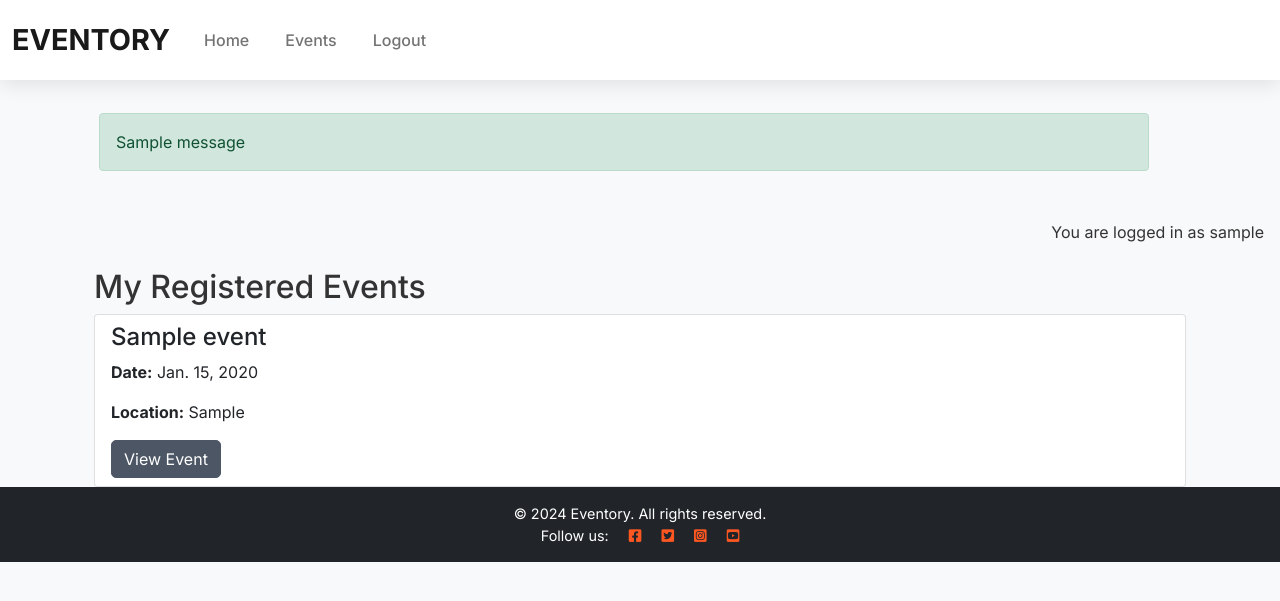
After one commit to Ojay97-hub/event-scheduler, a Django app: page /my-events/ in a window 1280 px wide. The commit adds this page. Shown: the top 601 px of the page. Run offline with Django 3.2, Linux system fonts and the light colour scheme; a user stored in the database is signed in; tables that the repository leaves empty hold one stand-in row (values such as "Sample post"); one stand-in notice (Sample message) is shown; some libraries are stand-ins or nearby versions.

Commit message:
added a basic view/template for event user to see their registered events

```diff
--- /dev/null
+++ b/events/templates/events/registered_events.html
@@ -0,0 +1,19 @@
+{% extends 'base.html' %}
+
+{% block content %}
+<div class="container mt-4">
+    <h2>My Registered Events</h2>
+    <ul class="list-group">
+        {% for registration in registered_events %}
+        <li class="list-group-item">
+            <h4>{{ registration.event.title }}</h4>
+            <p><strong>Date:</strong> {{ registration.event.date }}</p>
+            <p><strong>Location:</strong> {{ registration.event.location }}</p>
+            <a href="{% url 'event_detail' registration.event.id %}" class="btn btn-info">View Event</a>
+        </li>
+        {% empty %}
+        <p>You have not registered for any events yet.</p>
+        {% endfor %}
+    </ul>
+</div>
+{% endblock %}
--- a/events/urls.py
+++ b/events/urls.py
@@ -1,6 +1,6 @@
 from . import views
 from django.urls import path
-from .views import HomeView, EventsList, create_event, register, register_for_event, EventDetailView
+from .views import HomeView, EventsList, create_event, register, register_for_event, EventDetailView, registered_events
 
 urlpatterns = [
     path('', HomeView.as_view(), name='home'),  # Homepage
@@ -9,4 +9,5 @@ urlpatterns = [
     path('events/<int:id>/', EventDetailView.as_view(), name='event_detail'), # event detail
     path('register/', register, name='register'),  # Register
     path('event/register/<int:event_id>/', register_for_event, name='event_register'),  # Event registration
+    path('my-events/', registered_events, name='registered_events'),  # View for registered events
 ]
--- a/events/views.py
+++ b/events/views.py
@@ -31,13 +31,12 @@ class HomeView(TemplateView):
     def get_context_data(self, **kwargs):
         context = super().get_context_data(**kwargs)
         if self.request.user.is_authenticated:
-        # Check if the user is an Event Organiser
+            # Check if the user is an Event Organiser or Event User
             context['is_event_organiser'] = self.request.user.groups.filter(name='Event Organiser').exists()
+            context['is_event_user'] = self.request.user.groups.filter(name='Event User').exists()
         else:
-            context['is_event_organiser'] = False  # Default to False if not authenticated
-        return context
-
-        context['is_event_organiser'] = self.request.user.groups.filter(name='Event Organiser').exists() if self.request.user.is_authenticated else False
+            context['is_event_organiser'] = False
+            context['is_event_user'] = False
         return context
 
 class EventDetailView(DetailView):
@@ -111,3 +110,10 @@ def register_for_event(request, event_id):
             messages.warning(request, 'You need to be logged in to register for an event.')
 
     return render(request, 'events/event_detail.html', {'event': event})
+
+@login_required
+def registered_events(request):
+    # Get all events the user is registered for
+    registered_events = Registration.objects.filter(user=request.user)
+
+    return render(request, 'events/registered_events.html', {'registered_events': registered_events})
--- a/templates/base.html
+++ b/templates/base.html
@@ -58,6 +58,11 @@
                     <a class="nav-link" href="{% url 'create_event' %}">Create Event</a>
                 </li>
                 {% endif %}
+                {% if is_event_user %}
+                <li class="nav-item">
+                    <a class="nav-link {% if request.path == '/my-events/' %}active{% endif %}" href="{% url 'registered_events' %}">My Events</a>
+                </li>
+                {% endif %}
                 <!-- AUTHENTICATION USING DJANGO AUTH -->
                 {% if user.is_authenticated %}
                 <li class="nav-item">
@@ -78,11 +83,24 @@
 </nav>
 
     <main class="flex-shrink-0">
+        <!-- display messages -->
+        <div class="container mt-3">
+            {% if messages %}
+            <div class="alert alert-dismissible fade show">
+                {% for message in messages %}
+                <div class="alert alert-{{ message.tags }}">{{ message }}</div>
+                {% endfor %}
+            </div>
+            {% endif %}
+        </div>
+
+        <!-- user authentication -->
         {% if user.is_authenticated %}
         <p class="text-end m-3">You are logged in as {{ user }}</p>
         {% else %}
         <p class="text-end m-3">You are not logged in</p>
         {% endif %}
+
         <div class="container mt-4">
             {% block content %}
             <!-- Content Goes here -->
```
